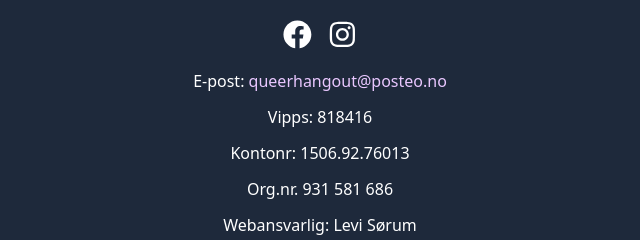
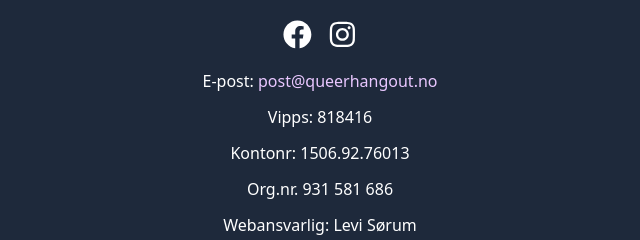
Before and after one commit to Queer-Hangout/queer-hangout-hjemmeside, a Gatsby site: page / in a window 1280 px wide. Shown: the part 1330-1570 px from the top of the page, 320-960 px from the left. Built offline with nearby package versions, Linux system fonts and the light colour scheme; Gatsby itself is replaced by a stand-in of ours.

Commit message:
Lagt til ny mail

```diff
--- a/src/components/layout/footer/index.jsx
+++ b/src/components/layout/footer/index.jsx
@@ -2,7 +2,7 @@ import React from "react"
 import FooterSocial from "./footer-social"
 import FooterLink from "./footer-link"
 
-const email = "queerhangout@posteo.no"
+const email = "post@queerhangout.no"
 
 export default function Footer() {
   let i = 0
```
